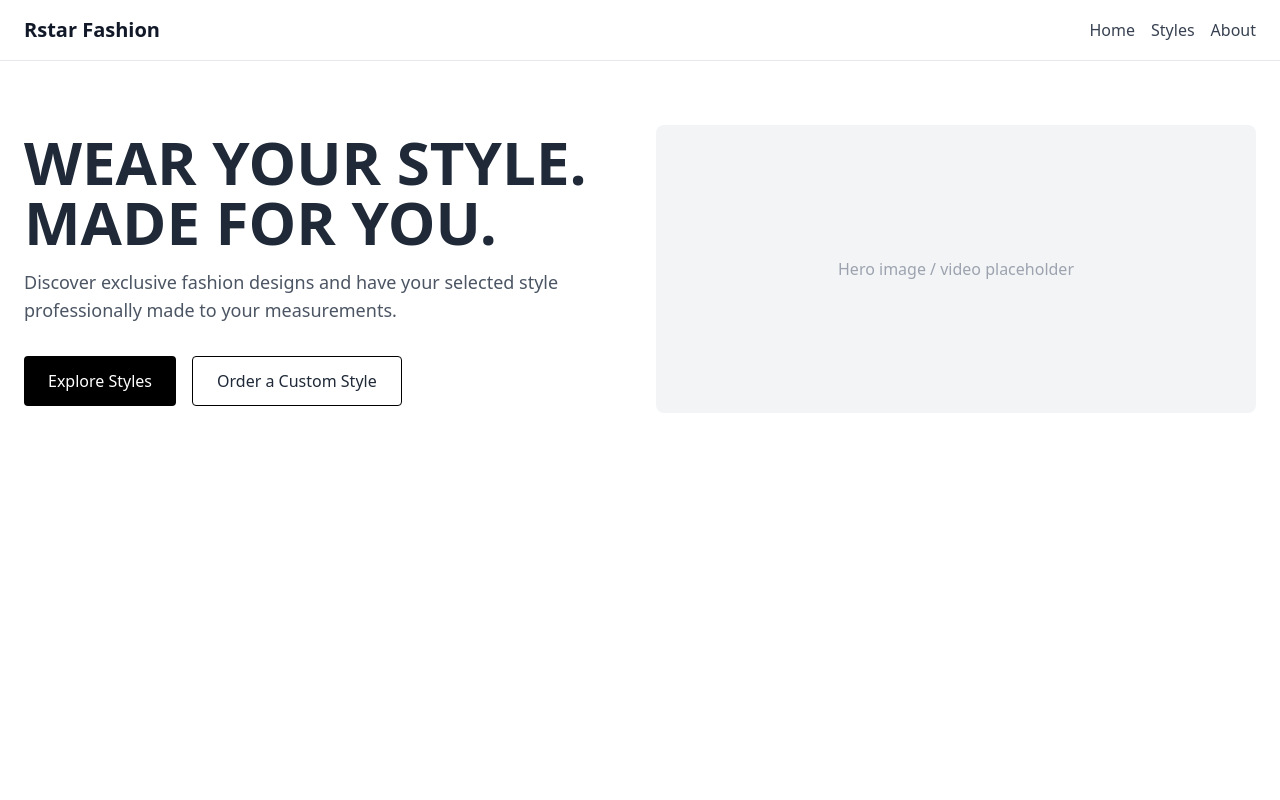
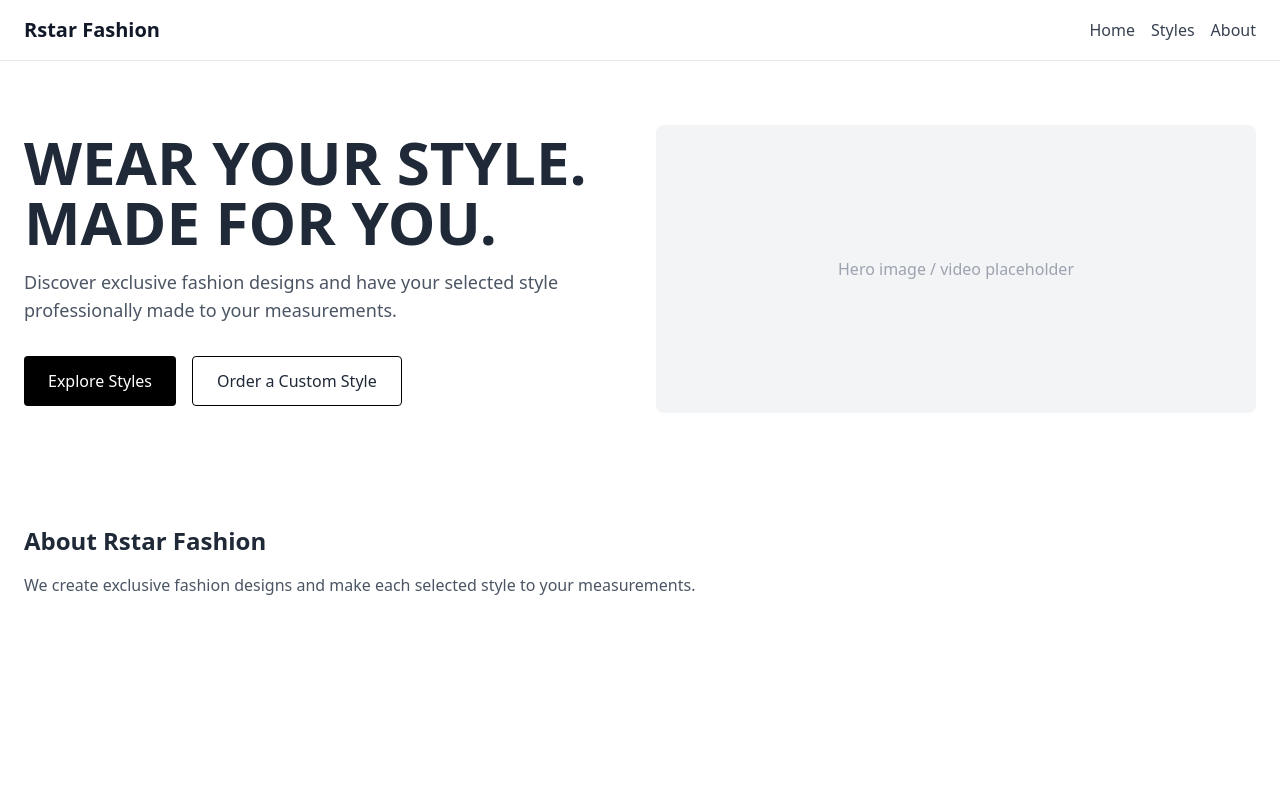
Before and after one commit to rhbrands/rstarfashionsite, a Next.js app: page / in a window 1280 px wide. Shown: the top 800 px of the page. Built offline with nearby package versions, Linux system fonts and the light colour scheme.

Commit message:
Fix header navigation links

```diff
--- a/app/layout.tsx
+++ b/app/layout.tsx
@@ -1,4 +1,5 @@
 import './globals.css'
+import Link from 'next/link'
 import { ReactNode } from 'react'
 
 export const metadata = {
@@ -12,11 +13,11 @@ export default function RootLayout({ children }: { children: ReactNode }) {
       <body>
         <header className="border-b">
           <div className="container mx-auto px-6 py-4 flex items-center justify-between">
-            <div className="text-xl font-semibold">Rstar Fashion</div>
+            <Link href="/" className="text-xl font-semibold">Rstar Fashion</Link>
             <nav className="space-x-4 hidden md:block">
-              <a className="text-gray-700">Home</a>
-              <a className="text-gray-700">Styles</a>
-              <a className="text-gray-700">About</a>
+              <Link href="/" className="text-gray-700">Home</Link>
+              <Link href="/styles" className="text-gray-700">Styles</Link>
+              <Link href="/#about" className="text-gray-700">About</Link>
             </nav>
           </div>
         </header>
--- a/app/page.tsx
+++ b/app/page.tsx
@@ -20,6 +20,10 @@ export default function Home() {
           </div>
         </div>
       </section>
+      <section id="about" className="container mx-auto px-6 py-12">
+        <h2 className="text-2xl font-bold">About Rstar Fashion</h2>
+        <p className="mt-4 max-w-2xl text-gray-600">We create exclusive fashion designs and make each selected style to your measurements.</p>
+      </section>
     </main>
   )
 }
```
